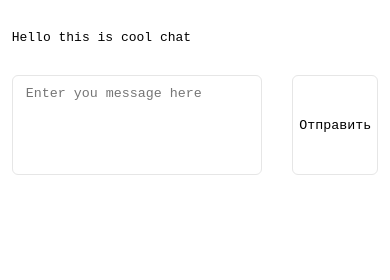
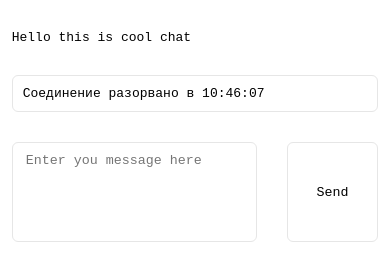
Before and after one commit to bakugod/WebSockets-TranslateAPI, a website: page index.html in a window 390 px wide. Drawn offline with Linux system fonts and the light colour scheme.

Commit message:
Update UI
Save messages to localstorage and  fix date

```diff
--- a/index.html
+++ b/index.html
@@ -16,11 +16,16 @@
 
 		<form name="publish">
 		  <textarea type="text" name="message" placeholder="Enter you message here"></textarea>
-		  <input type="submit" value="Отправить">
+		  <input type="submit" value="Send">
 		</form>
 	</div>
 
 	<script type="text/javascript">
+
+		function GetDate(){
+			return new Date().toJSON().slice(11,19);
+		}
+		console.log(GetDate())
 		// создать подключение
 		const socket = new WebSocket("ws://localhost:8081");
 
@@ -41,20 +46,39 @@
 		};
 
 
-		/*socket.onclose = function(event) {
-		  let oncloseMessage = event.data;
-		  console.log(event.data)
-		  showMessage(oncloseMessage);
-		};*/
+		socket.onclose = function(event) {
+		  //let oncloseMessage = event.data;
+		  console.log(event)
+		  //localStorage.setItem('oncloseMessage', event);
+		  showMessage(`Соединение разорвано`);
+		};
 
 
 
+		let htmlcol = [];
 		// показать сообщение в .dialog
 		function showMessage(message) {
 		  let messageElem = document.createElement('div');
-		  messageElem.appendChild(document.createTextNode(message));
+
+		  messageElem.appendChild(document.createTextNode(message + ` в ${GetDate()}`));
 		  document.querySelector('.dialog').appendChild(messageElem);
+
+		  // Save messages to local storage without Date
+		  htmlcol.push(message);
+		  localStorage.setItem("message", JSON.stringify(htmlcol));
 		}
+
+		// Add last session messages to our dialog
+		function defaulView(){
+			let saved = JSON.parse(localStorage.getItem(`message`));
+			console.log(saved)
+			saved.forEach((elem) => {
+				let messageElem = document.createElement('div');
+				messageElem.appendChild(document.createTextNode(elem))
+				document.querySelector('.dialog').appendChild(messageElem)
+			});
+		};defaulView();
+
 	</script>
 	<style type="text/css">
 		body{
@@ -93,6 +117,7 @@
 		input{
 			background-color: transparent;
 			box-sizing: border-box;
+			min-width: 15%;
 			border-radius: 6px;
 			margin-left: 30px;
 			border: 1px solid #e6e6e6;
@@ -115,6 +140,9 @@
 				max-width: 400px;
 				margin: 0 3vw;
 			}
+			input{
+				min-width: 25%;
+			}
 		}
 	</style>
 </body>
```
